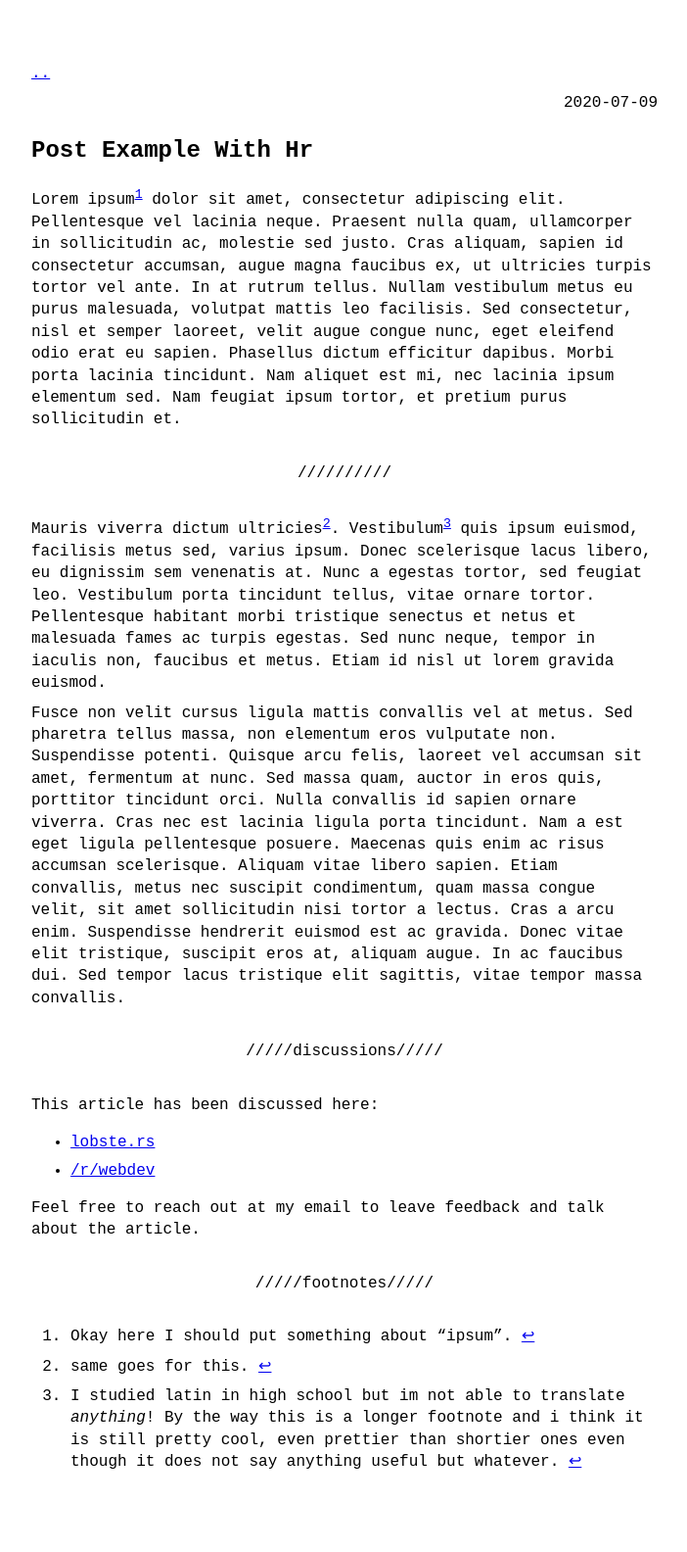
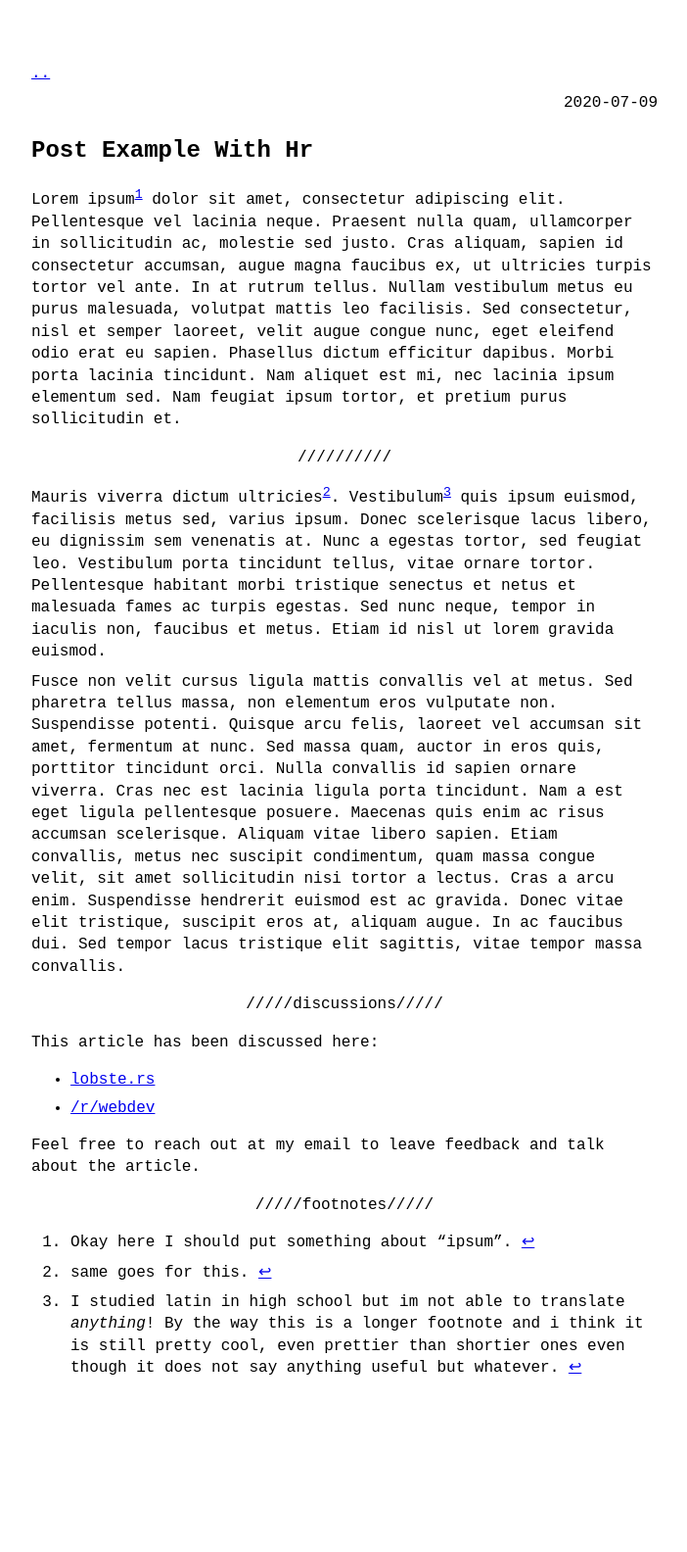
Before and after one commit to rohan-tan-bhowmik/rohan-tan-bhowmik.github.io, a Jekyll site: the page built from _posts/2020-07-09-post-example-with-hr.md, in a window 1280 px wide. Shown: the whole page at 98% size, without its empty margins (288-990 px from the left). Built offline with Jekyll 4.4.1, drawn with Linux system fonts in a browser that asks for light colours; after the commit the page ends 1488 px from its top, so only the background shows below that.

Commit message:
Update no-style-please.scss

```diff
--- a/_sass/no-style-please.scss
+++ b/_sass/no-style-please.scss
@@ -37,7 +37,7 @@ body {
 
 h2, h3, h4, h5, h6 { margin-top: 3rem; }
 
-hr { margin: 2rem 0; }
+hr { margin: 1rem 0; }
 
 p { margin: 0.5rem 0; }
 
```
